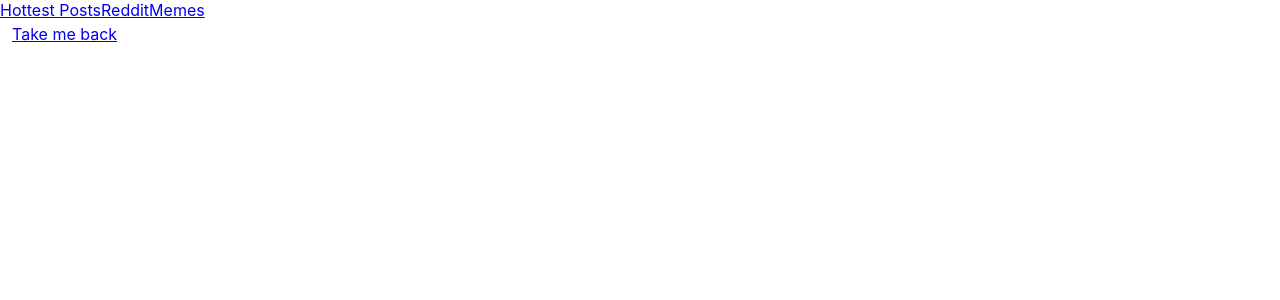
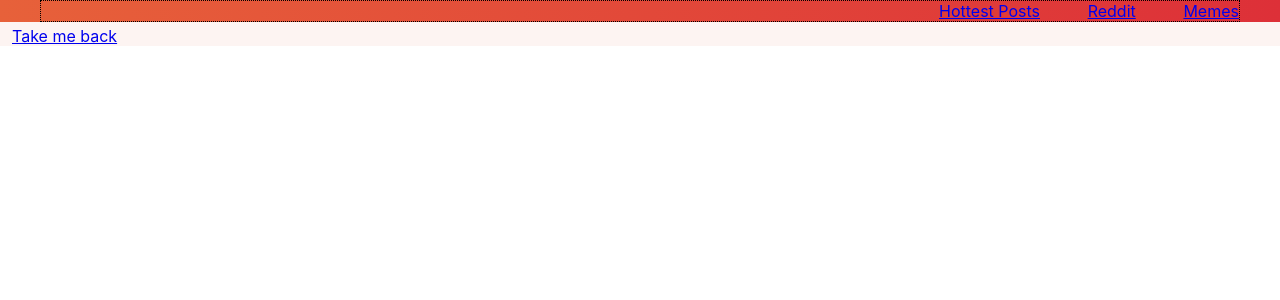
Before and after one commit to JesRozendaal/huiswerk-react-concept-opdracht, a React (Create React App) app: page /subreddit/1 in a window 1280 px wide. Shown: the top 300 px of the page. Built offline with nearby package versions, Linux system fonts and the light colour scheme; no server answers.

Commit message:
deel-styling-gemaakt

```diff
--- a/src/App.css
+++ b/src/App.css
@@ -3,13 +3,53 @@
 /*Rood #dd3038 / Oranje #e7613a / Licht oranje #FDF4F2 / Zwart #292929 (voor standaard tekst) / Wit #FFFFFF*/
 
 * {
+  margin: 0;
   box-sizing: border-box;
 }
 
 h1, h2, h3 {
   font-family: 'Quicksand', sans-serif;
+  color:#292929
   }
 
 p {
   font-family: 'Roboto Condensed', sans-serif;
+  color: #292929;
 }
+
+.outer-container {
+  width: 100%;
+  display: flex;
+  flex-direction: row;
+  justify-content: center;
+}
+
+.inner-container {
+  flex-basis: 1200px;
+  flex-shrink: 1;
+  flex-grow: 0;
+}
+
+header {
+  background: linear-gradient(to right, #e7613a, #dd3038);
+}
+
+main {
+  background-color: #FDF4F2;
+}
+
+nav {
+  border: 1px dotted black;
+  display: flex;
+  flex-direction: row;
+  justify-content: flex-end;
+}
+
+ul {
+  list-style: none;
+  padding: 0;
+  display: flex;
+  flex-direction: row;
+  justify-content: space-between;
+  flex-basis: 300px;
+}
--- a/src/App.js
+++ b/src/App.js
@@ -1,9 +1,9 @@
 import './App.css';
-import {Route, Switch} from "react-router-dom";
+import {NavLink, Route, Switch} from "react-router-dom";
 import React from "react";
 import Home from "./pages/home/Home";
 import Subreddit from "./pages/subreddit/Subreddit";
-import Header from "./components/header/Header";
+import Logo from "./assets/logo.png";
 
 // Stappenplan
 // Opdracht 2:
@@ -32,7 +32,35 @@ import Header from "./components/header/Header";
 function App() {
   return (
     <div>
-      <Header />
+        <header className="outer-container">
+            <div className="inner-container">
+                <nav>
+                    <ul>
+                    <li>
+                        <NavLink to="/">
+                        Hottest Posts
+                        </NavLink>
+                    </li>
+                    <li>
+                        <NavLink to="https://www.reddit.com">
+                        Reddit
+                    </NavLink>
+                    </li>
+                    <li>
+                        <NavLink to="/subreddit/:subredditId">
+                        Memes
+                    </NavLink>
+                    </li>
+                    </ul>
+                </nav>
+            </div>
+            <div className="header-content">
+                {/*<img src={Logo} alt="Reddit logo" className="reddit-logo"/>*/}
+                {/*<h1>Reddit</h1>*/}
+            </div>
+        </header>
+
+        <main>
       <Switch>
         <Route exact path="/">
           <Home />
@@ -41,6 +69,7 @@ function App() {
           <Subreddit />
         </Route>
       </Switch>
+        </main>
     </div>
   );
 }
--- a/src/components/header/Header.js
+++ b/src/components/header/Header.js
@@ -1,8 +1,11 @@
 import React from 'react';
 import {NavLink} from "react-router-dom";
+import Logo from '../../assets/logo.png';
 
 const Header = () => {
     return (
+        <>
+                <div className="inner-container">
         <nav>
             <NavLink to="/">
                 Hottest Posts
@@ -14,6 +17,12 @@ const Header = () => {
                 Memes
             </NavLink>
         </nav>
+                </div>
+                <div className="header-content">
+                    <img src={Logo} alt="Reddit logo" className="reddit-logo"/>
+                    <h1>Reddit</h1>
+                </div>
+            </>
     );
 };
 
--- a/src/pages/home/Home.css
+++ b/src/pages/home/Home.css
@@ -1,3 +1,12 @@
-ul{
-    list-style-type: none;
+article {
+
 }
+
+.link-reddit {
+    color: #292929;
+    text-decoration: none;
+}
+
+.link-subreddit {
+    color: #dd3038;
+}
--- a/src/pages/home/Home.js
+++ b/src/pages/home/Home.js
@@ -24,17 +24,16 @@ const [redditPost, setRedditPost] =useState(null);
         <div>
             {redditPost &&
             <>
-                <ul>
                     {redditPost.map((posts) => {
                     return(
-                        <li key={posts.data.id}>
-                            <h2><a href={posts.data.url} target="_blank">{posts.data.title}</a></h2>
-                            <Link to={`subreddit/${posts.data.subreddit}`}>{posts.data.subreddit_name_prefixed}</Link>
+                        <article key={posts.data.id}>
+                            <h2><a className="link-reddit" href={posts.data.url} target="_blank">{posts.data.title}</a></h2>
+                            <Link className="link-subreddit" to={`subreddit/${posts.data.subreddit}`}><strong>{posts.data.subreddit_name_prefixed}</strong></Link>
                             <p>Comments {posts.data.num_comments} - Ups {posts.data.ups}</p>
-                        </li>
+                        </article>
                     )})
                     }
-                </ul>
+
             </>
             }
         </div>
--- a/src/pages/subreddit/Subreddit.css
+++ /dev/null
@@ -1,4 +0,0 @@
-#svg-button {
-    width: 12px;
-    height: 20px;
-}
--- a/src/pages/subreddit/Subreddit.js
+++ b/src/pages/subreddit/Subreddit.js
@@ -35,11 +35,11 @@ const Subreddit = () => {
                 </article>
             </>
             }
-            <div className="svg-button">
-                <img src={back} alt="back-button" /><Link to="/">Take me back</Link>
-            </div>
+                <img src={back} alt="back-button"/><Link to="/">Take me back</Link>
+
                     </div>
     );
+
 };
 
 export default Subreddit;
```
